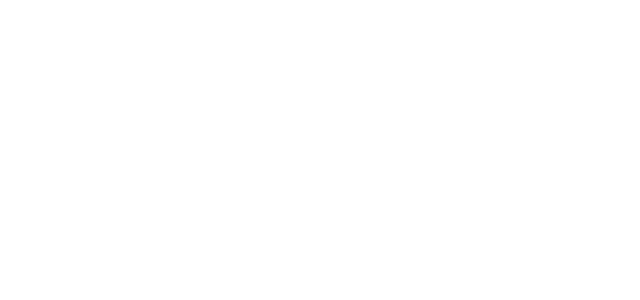
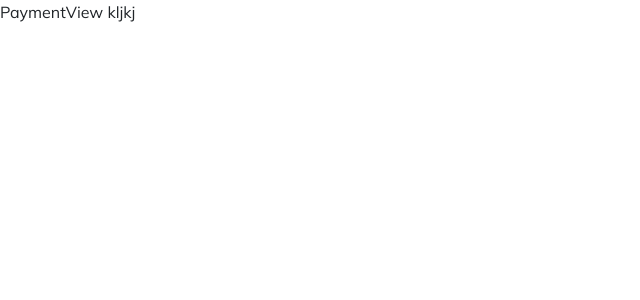
Before and after one commit to OzAlbayrak/Manero_Frontend, a React (Create React App) app in the folder manero/: page /PaymentView in a window 1280 px wide. Before the commit this address had no page. Shown: the top 300 px of the page, without its empty margins (0-640 px from the left). Built offline with nearby package versions, Linux system fonts and the light colour scheme.

Commit message:
PaymentView added

```diff
--- a/manero/src/App.js
+++ b/manero/src/App.js
@@ -22,6 +22,9 @@
 import ShippmentView from './Views/ShippmentView';
 import AllReviewsView from './Views/AllReviewsView';
 import LeaveReviewView from './Views/LeaveReviewView';
+import PaymentView from './Views/PaymentView';
+
+
 
 
 function App() {
@@ -50,7 +53,8 @@
 					<Route path='/Order' element={<OrderView />} />
 					<Route path='/Checkout' element={<CheckoutView />} />
 					<Route path='/Shippment' element={<ShippmentView />} />
-					<Route path='/leaveReview' element={<LeaveReviewView/>} />
+					<Route path='/leaveReview' element={<LeaveReviewView />} />
+					<Route path='/PaymentView' element={<PaymentView />} />
 				</Routes>
 			</Router>
 		</div>
--- /dev/null
+++ b/manero/src/Views/PaymentView.js
@@ -0,0 +1,9 @@
+import React from 'react'
+
+const PaymentView = () => {
+    return (
+        <div>PaymentView kljkj</div>
+    )
+}
+
+export default PaymentView
```
